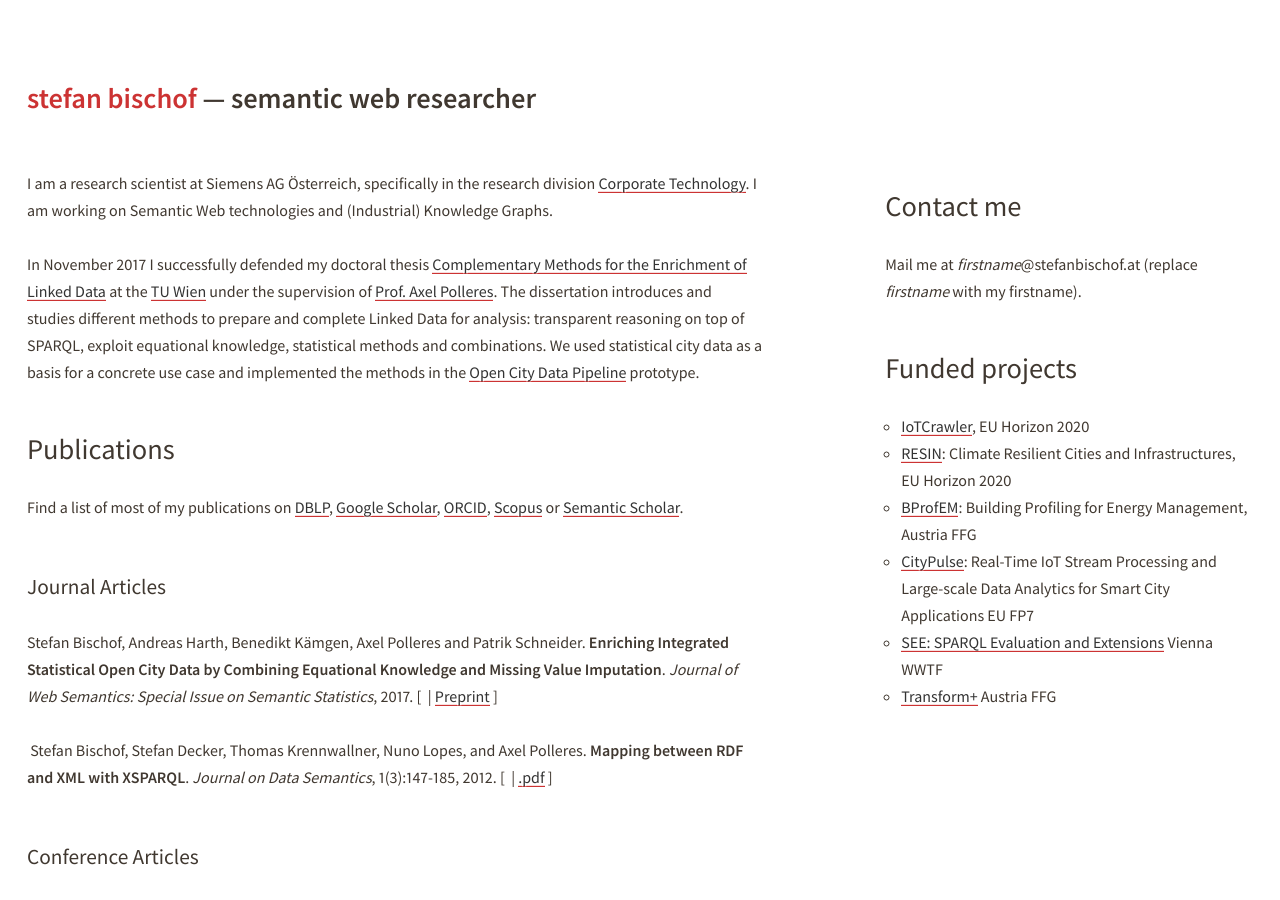
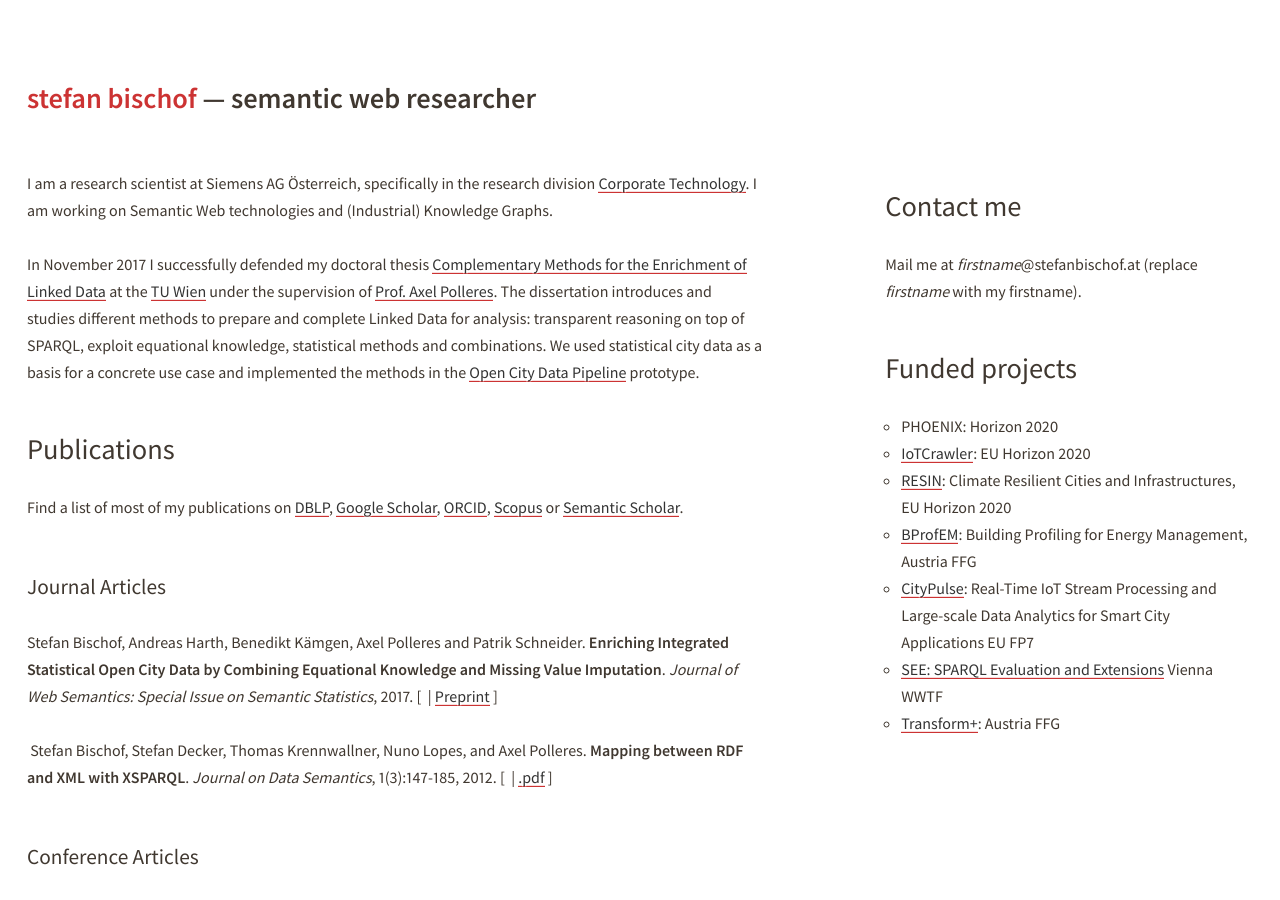
Before and after one commit to stefanbischof/stefanbischof.github.io, a Jekyll site: the page built from index.html, in a window 1280 px wide and 900 px high. Built offline with Jekyll 4.4.1, drawn with Linux system fonts in a browser that asks for light colours; a style sheet for code colours, icons or effects is not loaded.

Commit message:
minor updates

```diff
--- a/index.html
+++ b/index.html
@@ -8,13 +8,11 @@
 
 <p>I am a research scientist at Siemens AG Österreich, specifically in the research division <a href="https://www.siemens.com/global/en/home/company/innovation/corporate-technology.html">Corporate Technology</a>. I am working on Semantic Web technologies and (Industrial) Knowledge Graphs. </p>
 
-
-
-<p>In November 2017 I successfully defended my doctoral thesis <a href="#Bischof2017"><emph>Complementary Methods for the Enrichment of Linked Data</emph></a> at the <a href="https://www.tuwien.ac.at/">TU Wien</a> under the supervision of <a href="http://polleres.net/">Prof. Axel Polleres</a>. The dissertation introduces and studies different methods to prepare and complete Linked Data for analysis: transparent reasoning on top of SPARQL, exploit equational knowledge, statistical methods and combinations. We used statistical city data as a basis for a concrete use case and implemented the methods in the <a href="http://citydata.wu.ac.at/ocdp/">Open City Data Pipeline</a> prototype.
+<p>In November 2017 I successfully defended my doctoral thesis <a href="#Bischof2017">Complementary Methods for the Enrichment of Linked Data</a> at the <a href="https://www.tuwien.at/">TU Wien</a> under the supervision of <a href="http://polleres.net/">Prof. Axel Polleres</a>. The dissertation introduces and studies different methods to prepare and complete Linked Data for analysis: transparent reasoning on top of SPARQL, exploit equational knowledge, statistical methods and combinations. We used statistical city data as a basis for a concrete use case and implemented the methods in the <a href="http://citydata.wu.ac.at/ocdp/">Open City Data Pipeline</a> prototype.
 </p>
 
 	 <h1>Publications</h1>
-<p>Find a list of most of my publications on <i class="ai ai-dblp"></i> <a href="https://dblp.uni-trier.de/pers/hd/b/Bischof_0002:Stefan.html">DBLP</a>, <i class="ai ai-google-scholar"></i> <a href="https://scholar.google.com/citations?user=U8wSrHwAAAAJ">Google Scholar</a>, <i class="ai ai-orcid"></i> <a href="https://orcid.org/0000-0001-9521-8907">ORCID</a>, <a href="https://www.scopus.com/authid/detail.uri?authorId=6701506511">Scopus</a> or <i class="ai ai-semantic-scholar"></i> <a href="https://www.semanticscholar.org/author/Stefan-Bischof/1957042">Semantic Scholar</a>.</p>
+<p>Find a list of most of my publications on <i class="ai ai-dblp"></i> <a href="https://dblp.org/pid/40/3609-2.html">DBLP</a>, <i class="ai ai-google-scholar"></i> <a href="https://scholar.google.com/citations?user=U8wSrHwAAAAJ">Google Scholar</a>, <i class="ai ai-orcid"></i> <a href="https://orcid.org/0000-0001-9521-8907">ORCID</a>, <a href="https://www.scopus.com/authid/detail.uri?authorId=6701506511">Scopus</a> or <i class="ai ai-semantic-scholar"></i> <a href="https://www.semanticscholar.org/author/Stefan-Bischof/143877076">Semantic Scholar</a>.</p>
 
 {% include_relative mypublications.html %}
 
@@ -32,22 +30,23 @@
   <p class="rss-subscribe">subscribe <a href="{{ "/feed.xml" | prepend: site.baseurl }}">via RSS</a></p-->
 
        <h1>Programme committees and reviewing</h1>
-       <p><a href="https://www.aaai.org/">AAAI</a>, <a href="https://www.amw-rdm.org/">AMW</a>, <a href="https://eswc-conferences.org/">ESWC</a>, <a href="http://swsa.semanticweb.org/content/international-semantic-web-conference-iswc">ISWC</a>, <a href="http://semantics.cc/">Semantics</a>, <a href="http://www.semantic-web-journal.net/">Semantic Web Journal</a>, <a href="https://www.journals.elsevier.com/information-sciences/">Information Sciences</a>, &hellip;</p>
+       <p><a href="https://www.aaai.org/">AAAI</a>, <a href="https://www.amw-rdm.org/">AMW</a>, <a href="https://eswc-conferences.org/">ESWC</a>, <a href="http://swsa.semanticweb.org/content/international-semantic-web-conference-iswc">ISWC</a>, <a href="https://semantics.cc/">Semantics</a>, <a href="http://www.semantic-web-journal.net/">Semantic Web Journal</a>, <a href="https://www.journals.elsevier.com/information-sciences/">Information Sciences</a>, &hellip;</p>
    </div>
 
 <div class="col4">
 
 <h1>Contact me</h1>
-	 <p>Mail me at <span><var>firstname</var>@stefanbischof.at</span> (replace <var>firstname</var> with my firstname).</p>
+  <p>Mail me at <span><var>firstname</var>@stefanbischof.at</span> (replace <var>firstname</var> with my firstname).</p>
 
- <h1>Funded projects</h1>
+<h1>Funded projects</h1>
   <ul>
-    <li><a href="http://iotcrawler.eu/">IoTCrawler</a>, EU Horizon 2020</li>
+    <li>PHOENIX: Horizon 2020</li>
+    <li><a href="https://iotcrawler.eu/">IoTCrawler</a>: EU Horizon 2020</li>
     <li><a href="http://www.resin-cities.eu/">RESIN</a>: Climate Resilient Cities and Infrastructures, EU Horizon 2020</li>
     <li><a href="http://www.bprofem.org/">BProfEM</a>: Building Profiling for Energy Management, Austria FFG</li>
-	<li><a href="http://www.ict-citypulse.eu/">CityPulse</a>: Real-Time IoT Stream Processing and Large-scale Data Analytics for Smart City Applications EU FP7</li>
+    <li><a href="http://www.ict-citypulse.eu/">CityPulse</a>: Real-Time IoT Stream Processing and Large-scale Data Analytics for Smart City Applications EU FP7</li>
     <li><a href="https://www.dbai.tuwien.ac.at/research/project/SEE/">SEE: SPARQL Evaluation and Extensions</a> Vienna WWTF</li>
-    <li><a href="https://www.transform-plus.at/">Transform+</a> Austria FFG</li>
+    <li><a href="http://www.transform-plus.at/">Transform+</a>: Austria FFG</li>
   </ul>
   </div>
 </div>
--- a/mypublications.html
+++ b/mypublications.html
@@ -59,7 +59,7 @@
 
 <h2>Other</h2>
 
-<p><a id="epubwu5438"></a>Stefan Bischof, Benedikt K&auml;mpgen, Andreas Harth, Axel Polleres, and Patrik Schneider. <b>Open City Data Pipeline</b>. Working Papers on Information Systems, Information Business and Operations 01/2017, Department f&uuml;r Informationsverarbeitung und Prozessmanagement, WU Vienna University of Economics and Business, Vienna, February 2017. [&nbsp;<a href="http://epub.wu.ac.at/5438/">http</a>&nbsp;]</p>
+<p><a id="epubwu5438"></a>Stefan Bischof, Benedikt K&auml;mpgen, Andreas Harth, Axel Polleres, and Patrik Schneider. <b>Open City Data Pipeline</b>. Working Papers on Information Systems, Information Business and Operations 01/2017, Department f&uuml;r Informationsverarbeitung und Prozessmanagement, WU Vienna University of Economics and Business, Vienna, February 2017. [&nbsp;<a href="https://epub.wu.ac.at/5438/">http</a>&nbsp;]</p>
 
 <p><a id="BischofKroetzschPolleresEtAl2014a"></a>Stefan Bischof, Markus Kr&ouml;tzsch, Axel Polleres, and Sebastian Rudolph. <b>Schema-Agnostic Query Rewriting in SPARQL 1.1: Technical report</b>. 2014. [&nbsp;<a href="http://stefanbischof.at/publications/iswc14/tr.pdf">.pdf</a>&nbsp;]</p>
 
```
